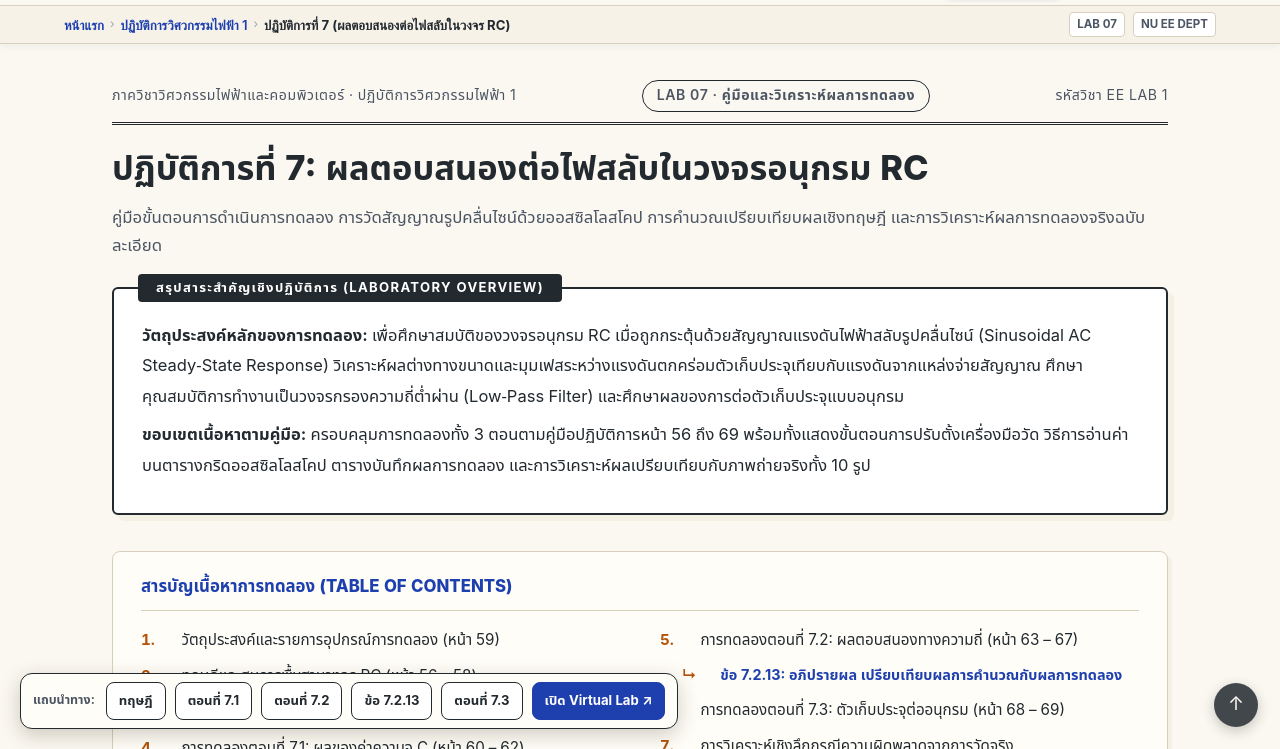
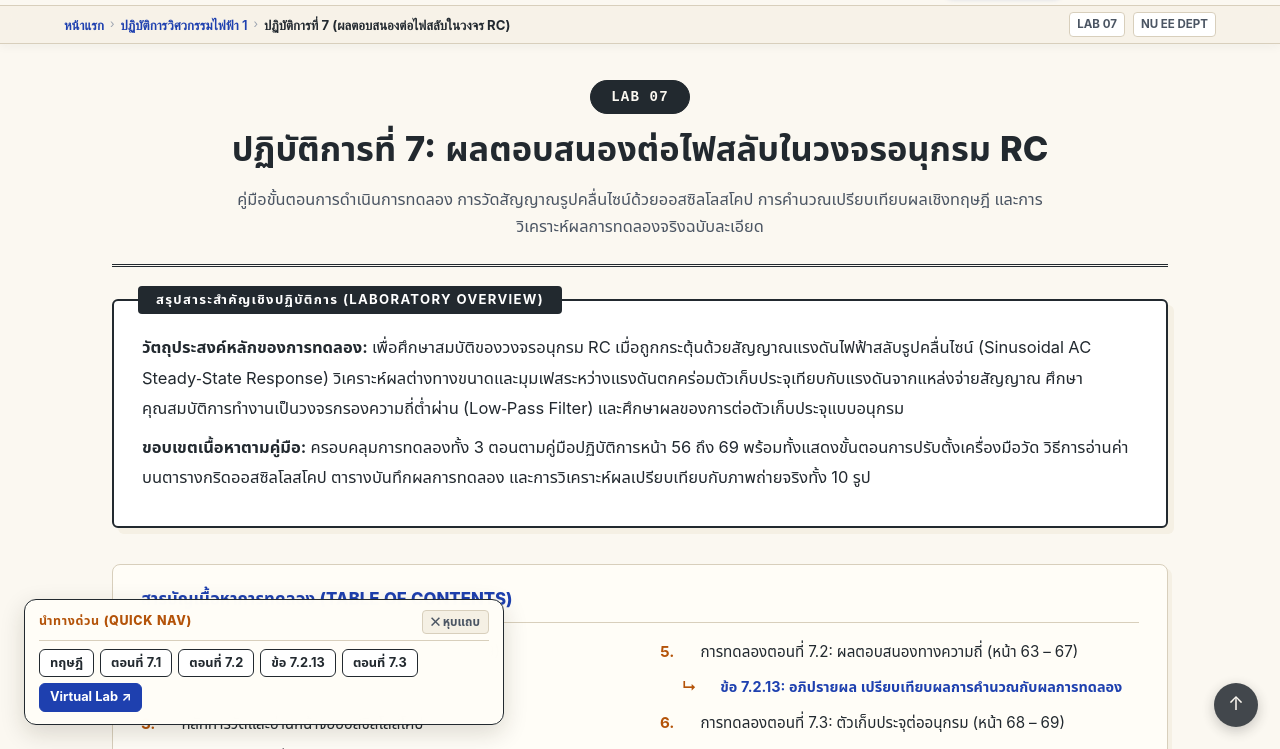
Before and after one commit to T3thr/NU-LAB-electrical-engineering, a plain HTML site: page part1/lab7/index.html in a window 1280 px wide. Shown: the part 51-800 px from the top of the page. Drawn offline with Linux system fonts and the light colour scheme.

Commit message:
feat(lab7): refine header symmetry, fix section badge alignment, add collapsible dock, and document Design System

```diff
--- a/part1/lab7/index.html
+++ b/part1/lab7/index.html
@@ -68,40 +68,56 @@ body {
   color: #9CA3AF;
 }
 
-.course-line {
+/* ═══════════ ส่วนหัวกลางประจำบทปฏิบัติการ (สมมาตร) ═══════════ */
+header.lab-header {
+  text-align: center;
+  margin-bottom: 32px;
+}
+
+.lab-pill-wrap {
   display: flex;
-  justify-content: space-between;
+  justify-content: center;
   align-items: center;
-  gap: 12px;
-  border-bottom: 3px double var(--ink);
-  padding-bottom: 10px;
-  margin-bottom: 22px;
-  font-size: .88rem;
-  letter-spacing: .04em;
-  color: var(--ink-soft);
-}
-
-.chip {
+  margin-bottom: 14px;
+}
+
+.lab-pill {
+  display: inline-block;
+  background: var(--ink);
+  color: var(--paper);
   border: 1.5px solid var(--ink);
   border-radius: 999px;
-  padding: 2px 14px;
-  white-space: nowrap;
-  font-weight: 600;
+  padding: 3px 20px;
+  font-size: 0.88rem;
+  font-weight: 800;
+  letter-spacing: 0.08em;
+  font-family: monospace, sans-serif;
 }
 
 h1.book-title {
   font-size: 2.15rem;
   line-height: 1.35;
-  margin: 14px 0 8px;
+  margin: 8px auto 12px;
   font-weight: 800;
   color: var(--ink);
+  text-align: center;
+  max-width: 900px;
 }
 
 .subtitle {
   color: var(--ink-soft);
-  font-size: 1.05rem;
-  margin-bottom: 26px;
+  font-size: 1.02rem;
+  margin: 0 auto 20px;
   line-height: 1.7;
+  text-align: center;
+  max-width: 840px;
+}
+
+.lab-header-rule {
+  border: none;
+  border-bottom: 3px double var(--ink);
+  width: 100%;
+  margin: 22px auto 0;
 }
 
 /* ═══════════ กล่องสรุปภาพรวม ═══════════ */
@@ -185,33 +201,33 @@ section {
 
 .sec-head {
   display: flex;
-  align-items: baseline;
+  align-items: center;
   gap: 16px;
   border-bottom: 2.5px solid var(--ink);
-  padding-bottom: 8px;
-  margin-bottom: 22px;
+  padding-bottom: 12px;
+  margin-bottom: 24px;
 }
 
 .sec-no {
   flex: 0 0 auto;
-  width: 48px;
-  height: 48px;
+  width: 44px;
+  height: 44px;
   border-radius: 50%;
   background: var(--ink);
   color: var(--paper);
   display: flex;
   align-items: center;
   justify-content: center;
-  font-size: 1.2rem;
+  font-size: 1.15rem;
   font-weight: 800;
-  transform: translateY(8px);
+  line-height: 1;
 }
 
 h2 {
   font-size: 1.45rem;
   margin: 0;
   font-weight: 800;
-  line-height: 1.4;
+  line-height: 1.35;
   color: var(--ink);
 }
 
@@ -220,11 +236,6 @@ h3 {
   margin: 32px 0 12px;
   font-weight: 800;
   color: var(--accent);
-}
-
-h3::before {
-  content: "§ ";
-  color: var(--accent2);
 }
 
 h4 {
@@ -952,47 +963,150 @@ figcaption .fno {
   cursor: pointer;
 }
 
-/* ═══════════ Floating Toolbar ═══════════ */
-.float-bar {
+/* ═══════════ Floating Navigation Dock (Collapsible) ═══════════ */
+.float-nav-dock {
   position: fixed;
-  left: 20px;
-  bottom: 20px;
+  left: 24px;
+  bottom: 24px;
   z-index: 60;
-  display: flex;
-  gap: 9px;
-  align-items: center;
-  background: #FFFDF7;
+  font-family: inherit;
+}
+
+/* Expanded Card Panel */
+.fnd-panel {
+  background: rgba(255, 253, 247, 0.98);
   border: 1.5px solid var(--ink);
   border-radius: 12px;
-  padding: 8px 12px;
-  box-shadow: 0 6px 20px rgba(40,32,10,.22);
-}
-
-.float-bar .fb-label {
-  font-size: .78rem;
+  padding: 10px 14px 12px;
+  box-shadow: 0 8px 24px rgba(40, 32, 10, 0.16);
+  backdrop-filter: blur(10px);
+  -webkit-backdrop-filter: blur(10px);
+  display: flex;
+  flex-direction: column;
+  gap: 8px;
+  max-width: 480px;
+  animation: fndSlideUp 0.2s cubic-bezier(0.16, 1, 0.3, 1);
+}
+
+@keyframes fndSlideUp {
+  from { opacity: 0; transform: translateY(10px); }
+  to { opacity: 1; transform: translateY(0); }
+}
+
+.fnd-header {
+  display: flex;
+  align-items: center;
+  justify-content: space-between;
+  gap: 12px;
+  border-bottom: 1px solid var(--rule);
+  padding-bottom: 6px;
+}
+
+.fnd-title {
+  font-size: 0.78rem;
+  font-weight: 800;
+  color: var(--accent2);
+  text-transform: uppercase;
+  letter-spacing: 0.05em;
+}
+
+.fnd-close-btn {
+  background: var(--paper2);
+  border: 1px solid var(--rule);
+  border-radius: 4px;
+  padding: 2px 8px;
+  font-size: 0.74rem;
+  font-weight: 700;
   color: var(--ink-soft);
-  font-weight: 700;
-  margin-right: 2px;
-}
-
-.fb-btn {
-  padding: 6px 12px;
-  border-radius: 8px;
+  cursor: pointer;
+  transition: all 0.15s ease;
+  font-family: inherit;
+}
+
+.fnd-close-btn:hover {
+  background: var(--ink);
+  color: var(--paper);
+  border-color: var(--ink);
+}
+
+.fnd-links {
+  display: flex;
+  align-items: center;
+  gap: 6px;
+  flex-wrap: wrap;
+}
+
+.fnd-btn {
+  padding: 5px 10px;
+  border-radius: 6px;
   border: 1.5px solid var(--ink);
   background: #FFFFFF;
   cursor: pointer;
   display: inline-flex;
   align-items: center;
-  font-size: .82rem;
+  font-size: 0.80rem;
   font-weight: 700;
   color: var(--ink);
   text-decoration: none;
-  transition: all .15s ease;
-}
-
-.fb-btn:hover {
+  transition: all 0.15s ease;
+  line-height: 1.3;
+}
+
+.fnd-btn:hover {
   background: var(--ink);
   color: var(--paper);
+}
+
+.fnd-btn-vlab {
+  background: var(--accent);
+  color: #FFFFFF;
+  border-color: var(--accent);
+}
+
+.fnd-btn-vlab:hover {
+  background: var(--accent-hover, #1D4ED8);
+  color: #FFFFFF;
+}
+
+/* Collapsed Trigger Pill Button */
+.fnd-trigger-btn {
+  display: none;
+  align-items: center;
+  gap: 6px;
+  background: rgba(255, 253, 247, 0.94);
+  border: 1.5px solid var(--ink);
+  border-radius: 999px;
+  padding: 7px 14px;
+  box-shadow: 0 4px 14px rgba(40, 32, 10, 0.14);
+  cursor: pointer;
+  font-size: 0.82rem;
+  font-weight: 700;
+  color: var(--ink);
+  backdrop-filter: blur(8px);
+  -webkit-backdrop-filter: blur(8px);
+  transition: all 0.15s ease;
+  font-family: inherit;
+}
+
+.fnd-trigger-btn:hover {
+  background: var(--ink);
+  color: var(--paper);
+  transform: translateY(-2px);
+  box-shadow: 0 6px 18px rgba(40, 32, 10, 0.22);
+}
+
+.fnd-trigger-arrow {
+  font-size: 0.72rem;
+  line-height: 1;
+}
+
+/* When Dock is Collapsed */
+.float-nav-dock.collapsed .fnd-panel {
+  display: none;
+}
+
+.float-nav-dock.collapsed .fnd-trigger-btn {
+  display: inline-flex;
 }
 
 .top-link {
@@ -1052,16 +1166,16 @@ footer.colophon {
 @media (max-width: 768px) {
   body { font-size: 15.5px; }
   .page { padding: 20px 16px 80px; }
-  .course-line { flex-direction: column; align-items: flex-start; gap: 6px; }
   nav.toc { columns: 1; }
   .sec-head { gap: 12px; }
-  .sec-no { width: 40px; height: 40px; font-size: 1.05rem; }
+  .sec-no { width: 38px; height: 38px; font-size: 1.05rem; }
   .formula { font-size: 1.02rem; padding: 14px 16px; }
   .formula.big { font-size: 1.10rem; }
   .result-card { padding: 16px 16px; }
   .prose-submission-box { padding: 16px 18px; margin: 16px 0 20px; }
   .prose-submission-box .ps-text { font-size: 0.96rem; line-height: 1.85; text-indent: 1.8em; text-align: left; }
-  .float-bar { display: none; }
+  .float-nav-dock { left: 14px; bottom: 14px; }
+  .fnd-panel { max-width: calc(100vw - 28px); }
 }
 
 @media (max-width: 520px) {
@@ -1083,30 +1197,45 @@ footer.colophon {
   <img id="lb-img" src="" alt="ภาพขยายขนาดเต็ม">
 </div>
 
-<!-- Floating Navigation Bar -->
-<div class="float-bar">
-  <span class="fb-label">แถบนำทาง:</span>
-  <a class="fb-btn" href="#sec-theory">ทฤษฎี</a>
-  <a class="fb-btn" href="#sec-part1">ตอนที่ 7.1</a>
-  <a class="fb-btn" href="#sec-part2">ตอนที่ 7.2</a>
-  <a class="fb-btn" href="#discussion-7-2-13">ข้อ 7.2.13</a>
-  <a class="fb-btn" href="#sec-part3">ตอนที่ 7.3</a>
-  <a class="fb-btn" href="../../virtual-lab/index.html" style="background:var(--accent); color:#ffffff; border-color:var(--accent);" target="_blank">เปิด Virtual Lab ↗</a>
-</div>
+<!-- Floating Navigation Dock (หุบ/ขยายได้เพื่อไม่บังเนื้อหา) -->
+<aside class="float-nav-dock" id="float-nav-dock" aria-label="แถบนำทางด่วน">
+  <!-- Expanded Card Panel -->
+  <div class="fnd-panel" id="fnd-panel">
+    <div class="fnd-header">
+      <span class="fnd-title">นำทางด่วน (Quick Nav)</span>
+      <button type="button" class="fnd-close-btn" id="fnd-btn-collapse" title="หุบแถบนำทาง">
+        ✕ หุบแถบ
+      </button>
+    </div>
+    <div class="fnd-links">
+      <a class="fnd-btn" href="#sec-theory">ทฤษฎี</a>
+      <a class="fnd-btn" href="#sec-part1">ตอนที่ 7.1</a>
+      <a class="fnd-btn" href="#sec-part2">ตอนที่ 7.2</a>
+      <a class="fnd-btn" href="#discussion-7-2-13">ข้อ 7.2.13</a>
+      <a class="fnd-btn" href="#sec-part3">ตอนที่ 7.3</a>
+      <a class="fnd-btn fnd-btn-vlab" href="../../virtual-lab/index.html" target="_blank">Virtual Lab ↗</a>
+    </div>
+  </div>
+
+  <!-- Collapsed Trigger Pill Button -->
+  <button type="button" class="fnd-trigger-btn" id="fnd-btn-expand" title="เปิดสารบัญนำทางด่วน" aria-label="เปิดสารบัญนำทางด่วน">
+    <span class="fnd-trigger-text">🧭 นำทางด่วน</span>
+    <span class="fnd-trigger-arrow">▲</span>
+  </button>
+</aside>
 
 <a class="top-link" href="#" title="กลับขึ้นบนสุด">&#8593;</a>
 
 <div class="page">
 
-  <!-- ส่วนหัวแบบตำราวิชาการ -->
-  <header>
-    <div class="course-line">
-      <span>ภาควิชาวิศวกรรมไฟฟ้าและคอมพิวเตอร์ · ปฏิบัติการวิศวกรรมไฟฟ้า 1</span>
-      <span class="chip">LAB 07 · คู่มือและวิเคราะห์ผลการทดลอง</span>
-      <span>รหัสวิชา EE LAB 1</span>
+  <!-- ส่วนหัวกลางแบบวิชาการ (สมมาตรและเรียบหรู) -->
+  <header class="lab-header">
+    <div class="lab-pill-wrap">
+      <span class="lab-pill">LAB 07</span>
     </div>
     <h1 class="book-title">ปฏิบัติการที่ 7: ผลตอบสนองต่อไฟสลับในวงจรอนุกรม RC</h1>
     <p class="subtitle">คู่มือขั้นตอนการดำเนินการทดลอง การวัดสัญญาณรูปคลื่นไซน์ด้วยออสซิลโลสโคป การคำนวณเปรียบเทียบผลเชิงทฤษฎี และการวิเคราะห์ผลการทดลองจริงฉบับละเอียด</p>
+    <div class="lab-header-rule"></div>
   </header>
 
   <!-- กล่องสรุปภาพรวมห้องปฏิบัติการ -->
@@ -3041,7 +3170,7 @@ footer.colophon {
 
 </div>
 
-<!-- สคริปต์เปิดปิด Lightbox -->
+<!-- สคริปต์เปิดปิด Lightbox และควบคุมแถบนำทางลอยตัว (Floating Nav Dock) -->
 <script>
 function openLb(src) {
   var lb = document.getElementById('lb');
@@ -3049,6 +3178,33 @@ function openLb(src) {
   img.src = src;
   lb.classList.add('on');
 }
+
+(function() {
+  const dock = document.getElementById('float-nav-dock');
+  const btnCollapse = document.getElementById('fnd-btn-collapse');
+  const btnExpand = document.getElementById('fnd-btn-expand');
+  if (!dock || !btnCollapse || !btnExpand) return;
+
+  const setCollapsed = (collapsed) => {
+    dock.classList.toggle('collapsed', collapsed);
+    localStorage.setItem('lab7_nav_dock_collapsed', collapsed ? 'true' : 'false');
+  };
+
+  // Restore stored preference
+  if (localStorage.getItem('lab7_nav_dock_collapsed') === 'true') {
+    dock.classList.add('collapsed');
+  }
+
+  btnCollapse.addEventListener('click', function(e) {
+    e.preventDefault();
+    setCollapsed(true);
+  });
+
+  btnExpand.addEventListener('click', function(e) {
+    e.preventDefault();
+    setCollapsed(false);
+  });
+})();
 </script>
 
 </body>
```
Also changed, not shown: 1 other file.
